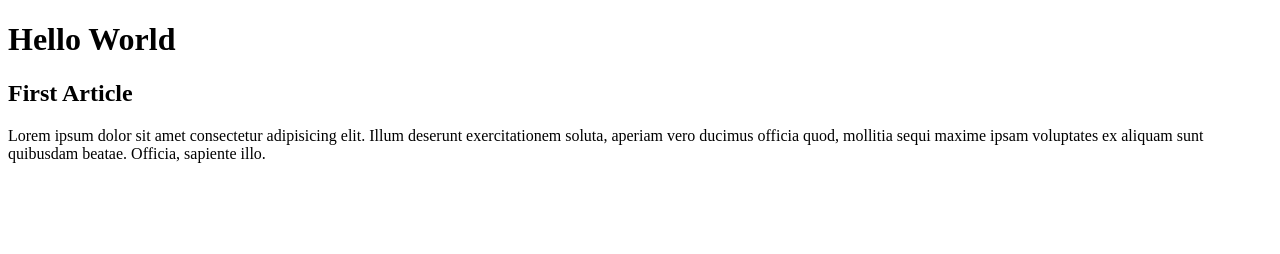
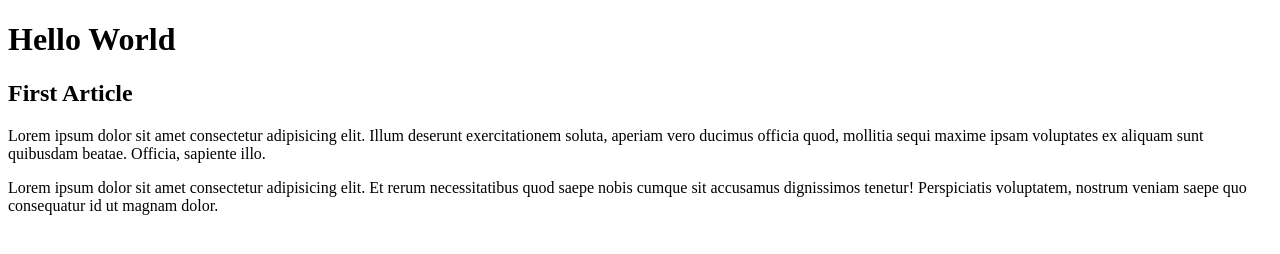
Before and after one commit to PhilippeCossette/EDW2, a plain HTML site: page index.html in a window 1280 px wide. Drawn offline with Linux system fonts and the light colour scheme.

Commit message:
First Commit

```diff
--- a/index.html
+++ b/index.html
@@ -9,5 +9,6 @@
     <h1>Hello World</h1>
     <h2>First Article</h2>
     <p>Lorem ipsum dolor sit amet consectetur adipisicing elit. Illum deserunt exercitationem soluta, aperiam vero ducimus officia quod, mollitia sequi maxime ipsam voluptates ex aliquam sunt quibusdam beatae. Officia, sapiente illo.</p>
+    <p>Lorem ipsum dolor sit amet consectetur adipisicing elit. Et rerum necessitatibus quod saepe nobis cumque sit accusamus dignissimos tenetur! Perspiciatis voluptatem, nostrum veniam saepe quo consequatur id ut magnam dolor.</p>
 </body>
 </html>
```
